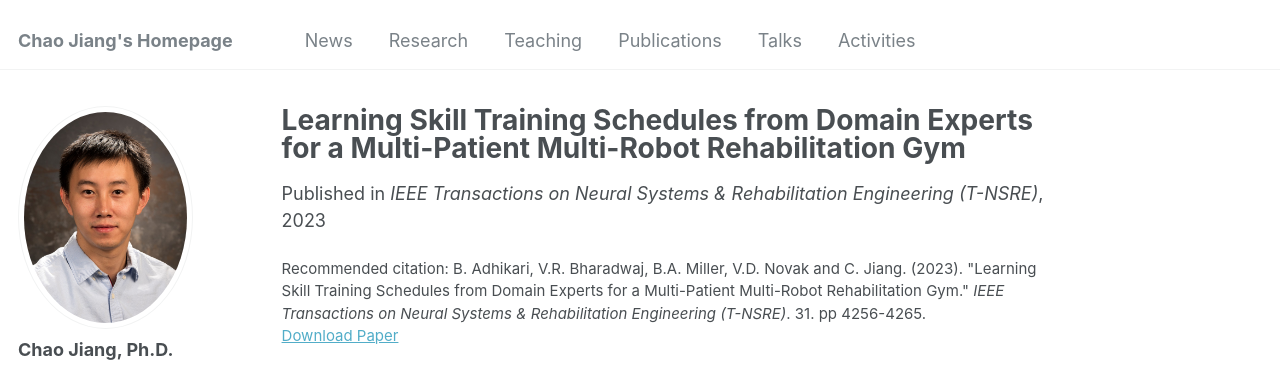
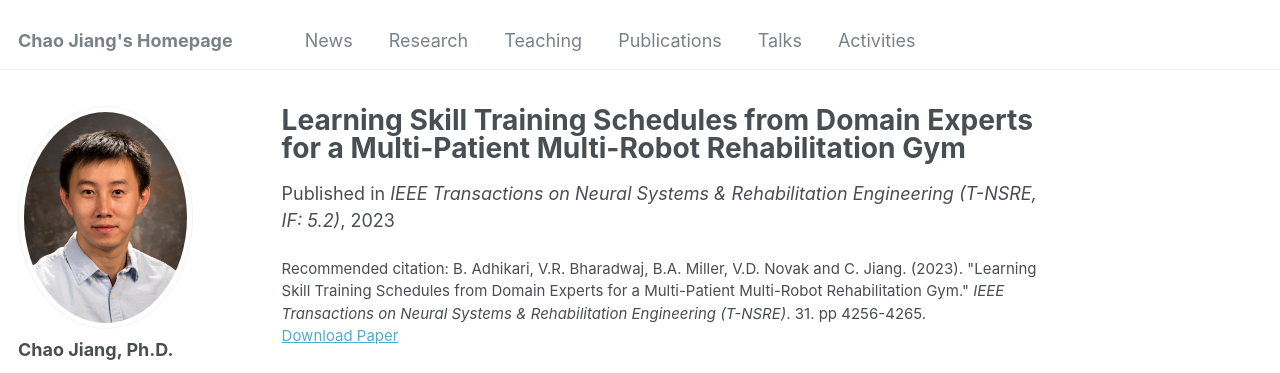
Before and after one commit to cjiang6/cjiang6.github.io, a Jekyll site: the page built from _publications/2023-10-23.md, in a window 1280 px wide and 1072 px high. Shown: the top 373 px of the window. Built offline with Jekyll 4.4.1, drawn with Linux system fonts in a browser that asks for light colours; some web fonts are replaced; a file with an impossible date is left out.

Commit message:
Update 2023-10-23.md

```diff
--- a/_publications/2023-10-23.md
+++ b/_publications/2023-10-23.md
@@ -5,7 +5,7 @@ category: manuscripts
 #permalink: /publication/2015-10-01-paper-title-number-3
 #excerpt: 'This paper is about the number 3. The number 4 is left for future work.'
 date: 2023-10-23
-venue: 'IEEE Transactions on Neural Systems & Rehabilitation Engineering (T-NSRE)'
+venue: 'IEEE Transactions on Neural Systems & Rehabilitation Engineering (T-NSRE, IF: 5.2)'
 #slidesurl: 'http://academicpages.github.io/files/slides3.pdf'
 paperurl: 'https://ieeexplore.ieee.org/document/10290907'
 citation: 'B. Adhikari, V.R. Bharadwaj, B.A. Miller, V.D. Novak and C. Jiang. (2023). &quot;Learning Skill Training Schedules from Domain Experts for a Multi-Patient Multi-Robot Rehabilitation Gym.&quot; <i>IEEE Transactions on Neural Systems & Rehabilitation Engineering (T-NSRE)</i>. 31. pp 4256-4265.'
```
